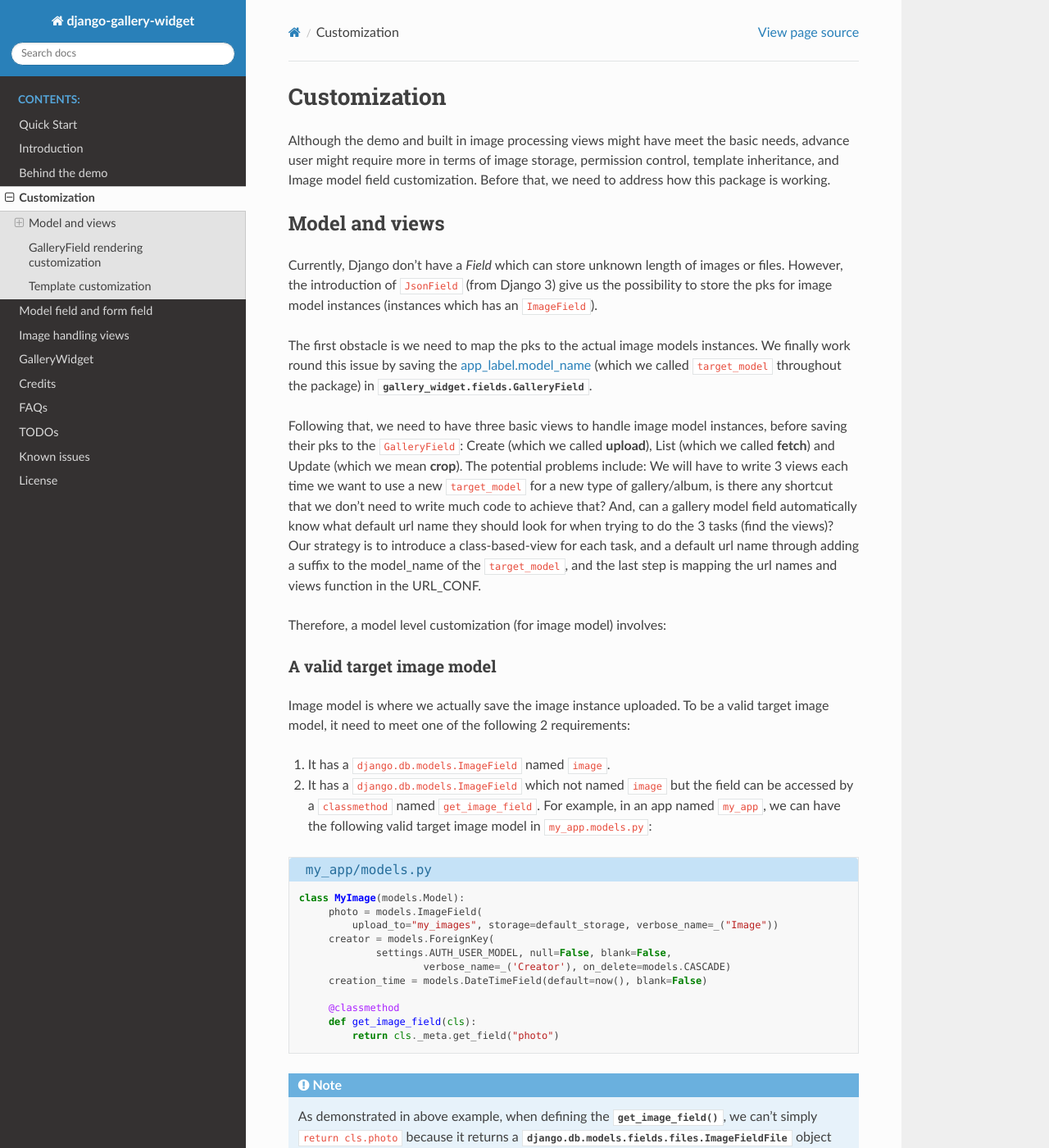
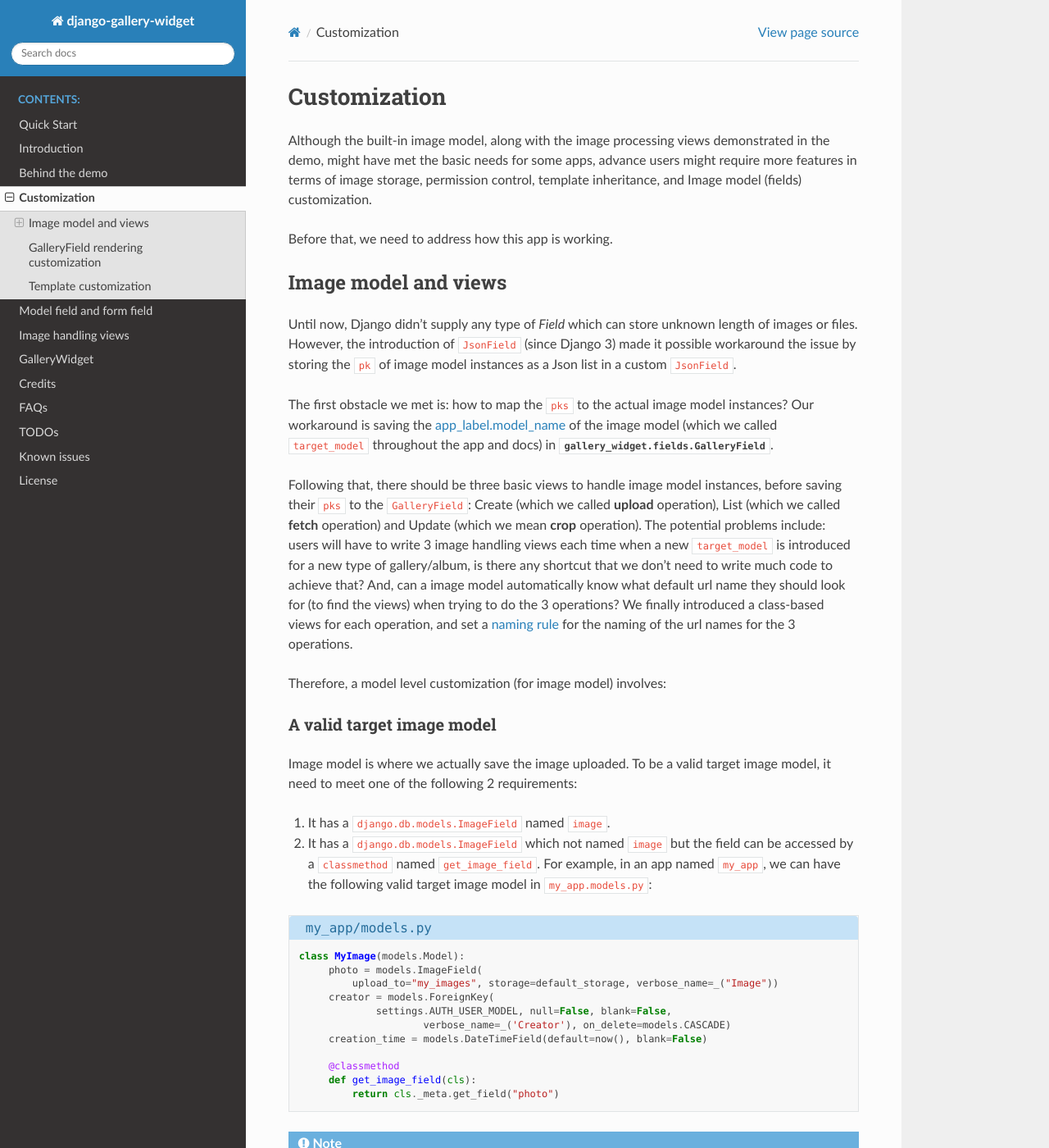
Before and after one commit to dzhuang/django-galleryfield, a Sphinx documentation site: the page built from docs/source/customize.rst, in a window 1280 px wide and 1400 px high. Shown: the whole window at 82% size. Built offline with Sphinx 7.4.7 and the Read the Docs theme 2.0.0, drawn with Linux system fonts in a browser that asks for light colours; pages that are not in the unit, such as notebooks, are missing from menus; some of the changed text lies outside the part shown.

Commit message:
Update docs.

```diff
--- a/docs/source/conf.py
+++ b/docs/source/conf.py
@@ -16,9 +16,9 @@ import sys
 import django
 
 sys.path.insert(0, os.path.abspath('../..'))
-sys.path.append('../../gallery_widget')
-sys.path.append('../../demo')
-sys.path.append('_ext')
+sys.path.insert(0, os.path.abspath('../../gallery_widget'))
+sys.path.insert(0, os.path.abspath('../../demo'))
+sys.path.insert(0, os.path.abspath('_ext'))
 
 os.environ['DJANGO_SETTINGS_MODULE'] = 'demo.settings'
 
--- a/docs/source/customize.rst
+++ b/docs/source/customize.rst
@@ -1,30 +1,41 @@
 Customization
 ===============
 
-Although the demo and built in image processing views might have meet the basic needs, advance user might
-require more in terms of image storage, permission control, template inheritance, and Image model field
-customization. Before that, we need to address how this package is working.
+Although the built-in image model, along with the image processing views
+demonstrated in the demo, might have met the basic needs for some apps,
+advance users might require more features in terms of image storage,
+permission control, template inheritance, and Image model (fields)
+customization.
 
-Model and views
-------------------
+Before that, we need to address how this app is working.
 
-Currently, Django don't have a `Field` which can store unknown length of images or
-files. However, the introduction of ``JsonField`` (from Django 3) give us the possibility
-to store the pks for image model instances (instances which has an ``ImageField``).
+Image model and views
+----------------------
 
-The first obstacle is we need to map the pks to the actual image models instances.
-We finally work round this issue by saving the `app_label.model_name <https://docs.djangoproject.com/en/dev/ref/applications/#django.apps.apps.get_model>`_
-(which we called ``target_model`` throughout the package) in :class:`gallery_widget.fields.GalleryField`.
+Until now, Django didn't supply any type of `Field` which can store unknown
+length of images or files. However, the introduction of ``JsonField``
+(since Django 3) made it possible workaround the issue by storing the ``pk``
+of image model instances as a Json list in a custom ``JsonField``.
 
-Following that, we need to have three basic views to handle image model instances, before saving their
-pks to the ``GalleryField``: Create (which we called **upload**), List (which we called **fetch**) and Update
-(which we mean **crop**).
-The potential problems include: We will have to write 3 views each time we want to use a new ``target_model`` for
-a new type of gallery/album, is there any shortcut that we don't need to write much code to achieve that?
-And, can a gallery model field automatically know what default url name they should look for when trying to do the 3
-tasks (find the views)? Our strategy is to introduce a class-based-view for each task, and
-a default url name through adding a suffix to the model_name of the ``target_model``, and the last step
-is mapping the url names and views function in the URL_CONF.
+The first obstacle we met is: how to map the ``pks`` to the actual image model instances?
+Our workaround is saving the
+`app_label.model_name <https://docs.djangoproject.com/en/dev/ref/applications/#django.apps.apps.get_model>`_
+of the image model (which we called ``target_model`` throughout the app and docs)
+in :class:`gallery_widget.fields.GalleryField`.
+
+Following that, there should be three basic views to handle image model instances,
+before saving their ``pks`` to the ``GalleryField``:
+Create (which we called **upload** operation),
+List (which we called **fetch** operation)
+and Update (which we mean **crop** operation).
+The potential problems include: users will have to write 3 image handling views each time when
+a new ``target_model`` is introduced for a new type of gallery/album,
+is there any shortcut that we don't need to write much code to achieve that?
+And, can a image model automatically know what default url name they should look for
+(to find the views) when trying to do the 3 operations?
+We finally introduced a class-based views for each operation, and
+set a :ref:`naming rule <image_handling_url_naming_rule>` for the naming of the url names
+for the 3 operations.
 
 Therefore, a model level customization (for image model) involves:
 
@@ -33,7 +44,8 @@ Therefore, a model level customization (for image model) involves:
 
 A valid target image model
 ~~~~~~~~~~~~~~~~~~~~~~~~~~~~~~~~
-Image model is where we actually save the image instance uploaded. To be a valid target image model, it need to meet one of the following 2 requirements:
+Image model is where we actually save the image uploaded. To be a valid target image model,
+it need to meet one of the following 2 requirements:
 
 1. It has a ``django.db.models.ImageField`` named ``image``.
 
@@ -79,7 +94,8 @@ Three views for handling the image model objects
   - :class:`gallery_widget.views.ImageListView`
   - :class:`gallery_widget.views.ImageCropView`
 
-  See :ref:`Built-in Image handling Views <built-in-image-views>` for more detail. We hope users can subclass the views above without much coding work. We think the 3 views
+  See :ref:`Built-in Image handling Views <built-in-image-views>` for more detail. We hope users can subclass
+  the views above without much coding work. We think the 3 views
   handling built-in image model (i.e., :class:`gallery_widget.views.BuiltInImageCreateView`,
   :class:`gallery_widget.views.BuiltInImageListView` and
   :class:`gallery_widget.views.BuiltInImageCropView` were good examples of how to used them.
@@ -87,18 +103,18 @@ Three views for handling the image model objects
 
 .. _image_handling_url_naming_rule:
 
-Naming rule for image handling views
-~~~~~~~~~~~~~~~~~~~~~~~~~~~~~~~~~~~~~
+Naming rule for urls of image handling views
+~~~~~~~~~~~~~~~~~~~~~~~~~~~~~~~~~~~~~~~~~~~~~
 
 Generally, the widget need to know the urls for image handling views (see :ref:`GalleryWidget docs <widget_docs>`).
 We may specify the url name manually in gallery modelform fields widget configurations.
 Alternatively, we can also let the widget infer what urls it should use for those views, by
-following a naming rules for those views in `URL_CONF`.
+following a naming rules for those views in ``URL_CONF``.
 The default url names are the lower cased model_name, suffixed by ``-upload``, ``-fetch`` and ``-crop``,
-respectively. For example, if you have a `target_model` named ``my_app.MyImage``, then the default
+respectively. For example, if you have a ``target_model`` named ``my_app.MyImage``, then the default
 url names are ``myimage-upload``, ``myimage-fetch`` and ``myimage-crop``. In this way, you don't
 need to specify in the ``GalleryWidget`` the param ``upload_handler_url`` and ``fetch_request_url``,
-and no need to specify the ``crop_url_name`` in each of the 3 class based views.
+and no need to specify the ``crop_url_name`` in each of the 3 class-based views.
 
 Until now, we were talking about image model instance handling.
 
@@ -106,13 +122,16 @@ Until now, we were talking about image model instance handling.
 GalleryField rendering customization
 --------------------------------------
 
+Now we turn to the customization of gallery model.
 Back to the demo, when dealing with the gallery model instance, there isn't much magic about
 :class:`demo.views.GalleryCreateView` and :class:`demo.views.GalleryUpdateView`.
-Here, we need to address :class:`demo.views.GalleryDetailView`, on how it rendering the ``GalleryField``.
+Here, we need to address :class:`demo.views.GalleryDetailView`, on how it rendering the
+:class:`gallery_widget.fields.GalleryField`.
 
-For example, with the ``MyImage`` in previous example as the ``target_model``, we now have a gallery model named ``MyGallery``:
+With the ``MyImage`` in previous example as the ``target_model``, we can have a gallery model named ``MyGallery``:
 
-.. code-block:: python
+.. snippet:: python
+   :filename: my_app/models.py
 
    class MyGallery(models.Model):
         album = GalleryField(target_model="my_app.MyImage", verbose_name=_('My photos'))
@@ -121,14 +140,53 @@ For example, with the ``MyImage`` in previous example as the ``target_model``, w
                         verbose_name=_('Owner'), on_delete=models.CASCADE)
 
 
-Then rendering the ``album`` can be as simple as (in Django CBS Listview)::
+By subclassing :class:`django.views.generic.detail.DetailView`, we can have a gallery detail view like:
+
+.. snippet:: python
+   :filename: my_app/views.py
+
+    from django.views.generic.detail import DetailView
+    from my_app.models import MyGallery
+
+    class MyGalleryDetailView(DetailView):
+        model = MyGallery
+
+Then we add a template file named ``mygallery_detail.html`` to folder ``my_app/templates/my_app/``,
+with the following code block:
+
+.. snippet:: html
+   :filename: my_app/templates/my_app/mygallery_detail.html
+
+    {% extends 'base.html' %}
+    {% load static %}
+
+    ...
 
     {% for obj in object.album.objects.all %}
         <img src="{{ obj.photo.url}}">
     {% endfor %}
 
-As you might guess from the first line, the ``GalleryField`` provide a ``Queryset`` API
-for the image model instances it related to. No wonder, you can do the following::
+    ...
+
+
+And add the url of the view:
+
+.. snippet:: python
+   :filename: my_app/urls.py
+
+    from my_apps import views
+
+    urlpatterns = [
+        ...
+        path('album-detail/<int:pk>',
+             views.MyGalleryDetailView.as_view(), name='my_gallery-detail'),
+    ]
+
+Then we can navigate to see the images in a specific gallery.
+
+As you might guess from the first line in the template snippet,
+the ``GalleryField`` provide a ``Queryset`` API for the image model
+instances it related to. No wonder, you can do the following::
 
    >>> first_gallery = MyGallery.objects.first()
    >>> photos_in_first_gallery = first_gallery.album.objects.all()
```
Also changed, not shown: other parts of docs/source/customize.rst (+7 -4 lines), docs/source/about_demo.rst (+23 -12 lines), docs/source/intro.rst (+35 -35 lines), docs/source/quick_start.rst (+13 -9 lines).
